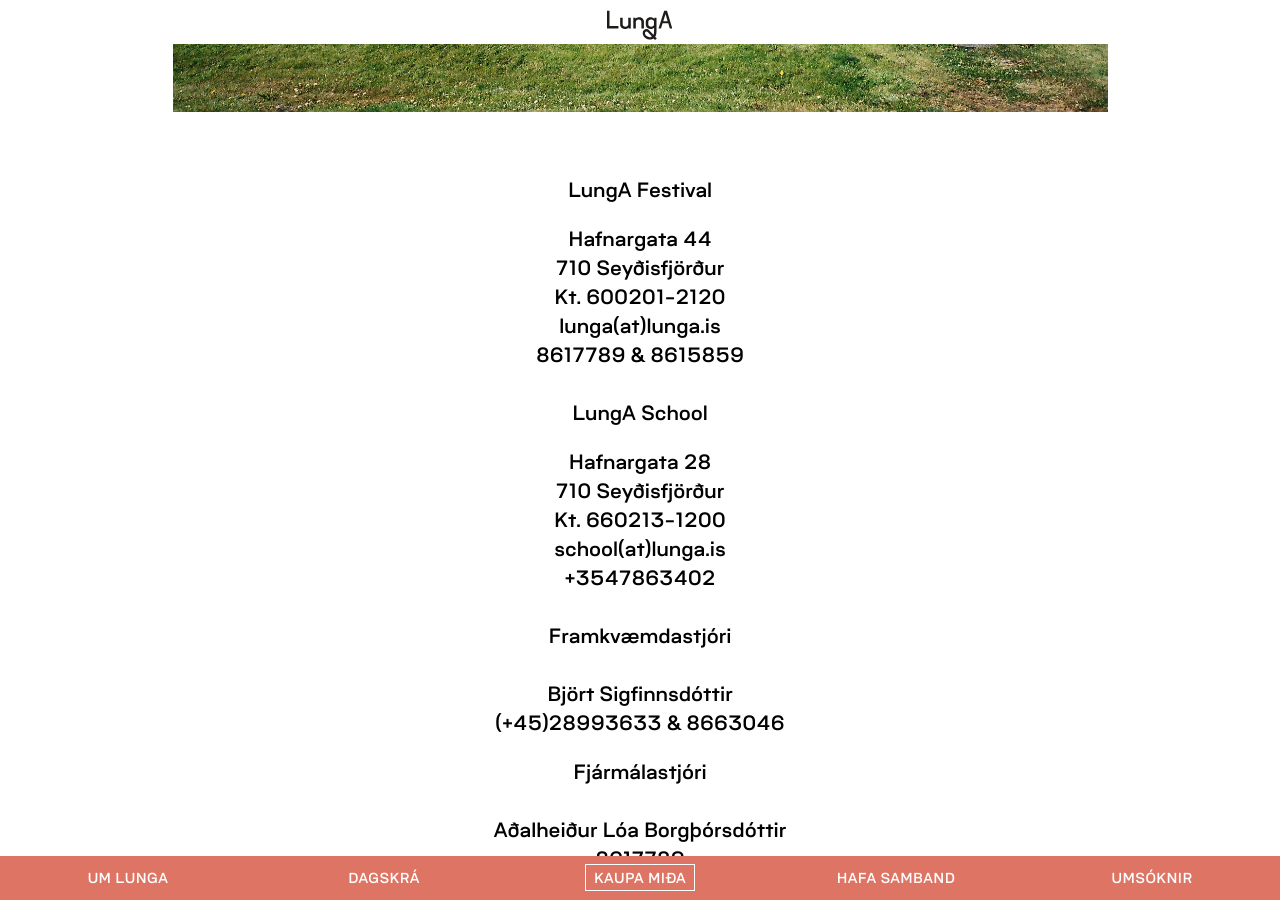
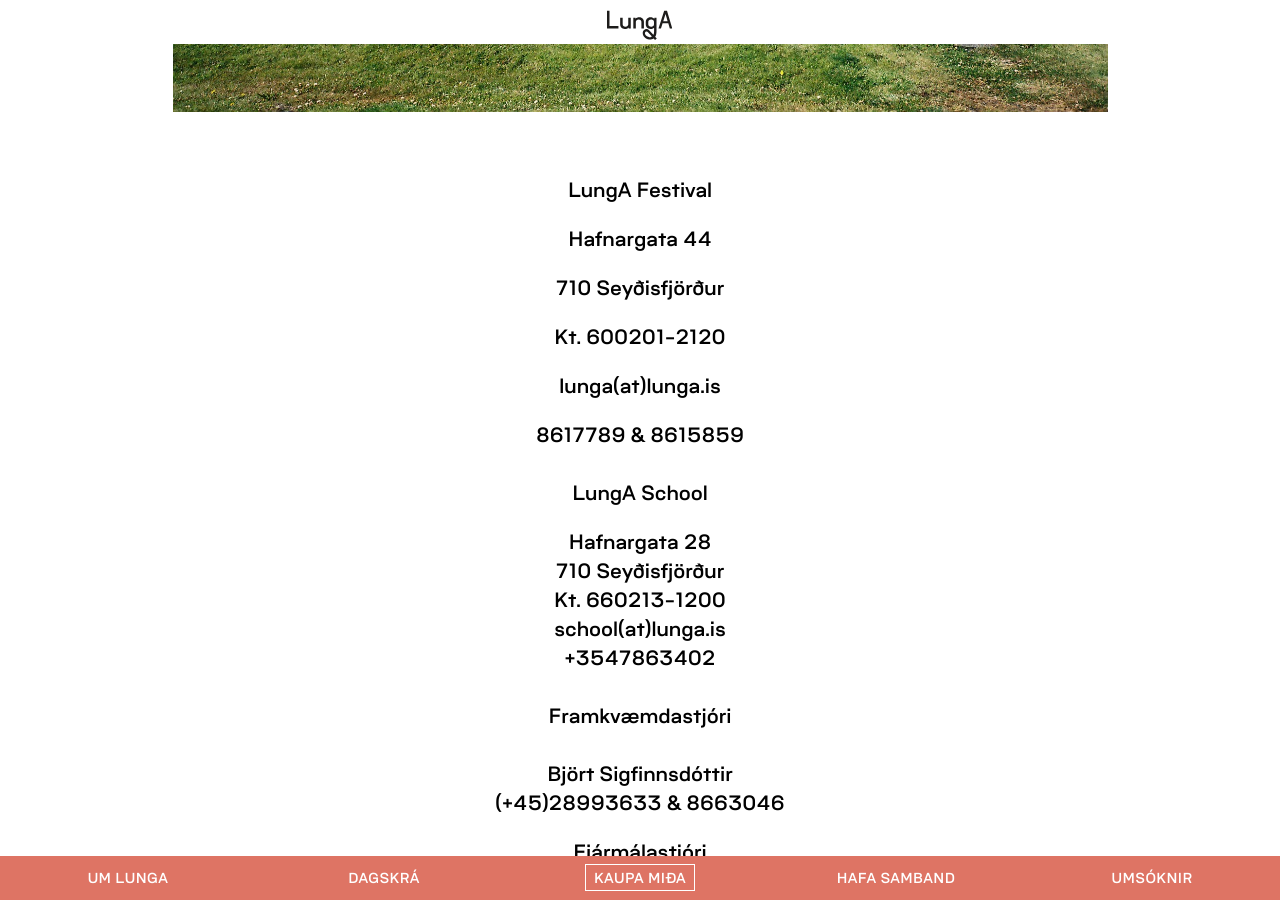
Before and after one commit to halldorel/lunga, a Jekyll site: the page built from pages/hafa-samband.md, in a window 1280 px wide and 900 px high, scrolled down 789 px. Built offline with Jekyll 4.4.1, drawn with Linux system fonts in a browser that asks for light colours; nearby versions of some CDN libraries; a script that is not in the unit is left out.

```diff
--- a/pages/hafa-samband.md
+++ b/pages/hafa-samband.md
@@ -8,10 +8,14 @@ heading_color: '#E6A931'
 ---
 **LungA Festival**
 
-Hafnargata 44\
-710 Seyðisfjörður\
-Kt. 600201-2120\
-lunga(at)lunga.is\
+Hafnargata 44
+
+710 Seyðisfjörður
+
+Kt. 600201-2120
+
+lunga(at)lunga.is
+
 8617789 & 8615859\
 \
 **LungA School**
```
